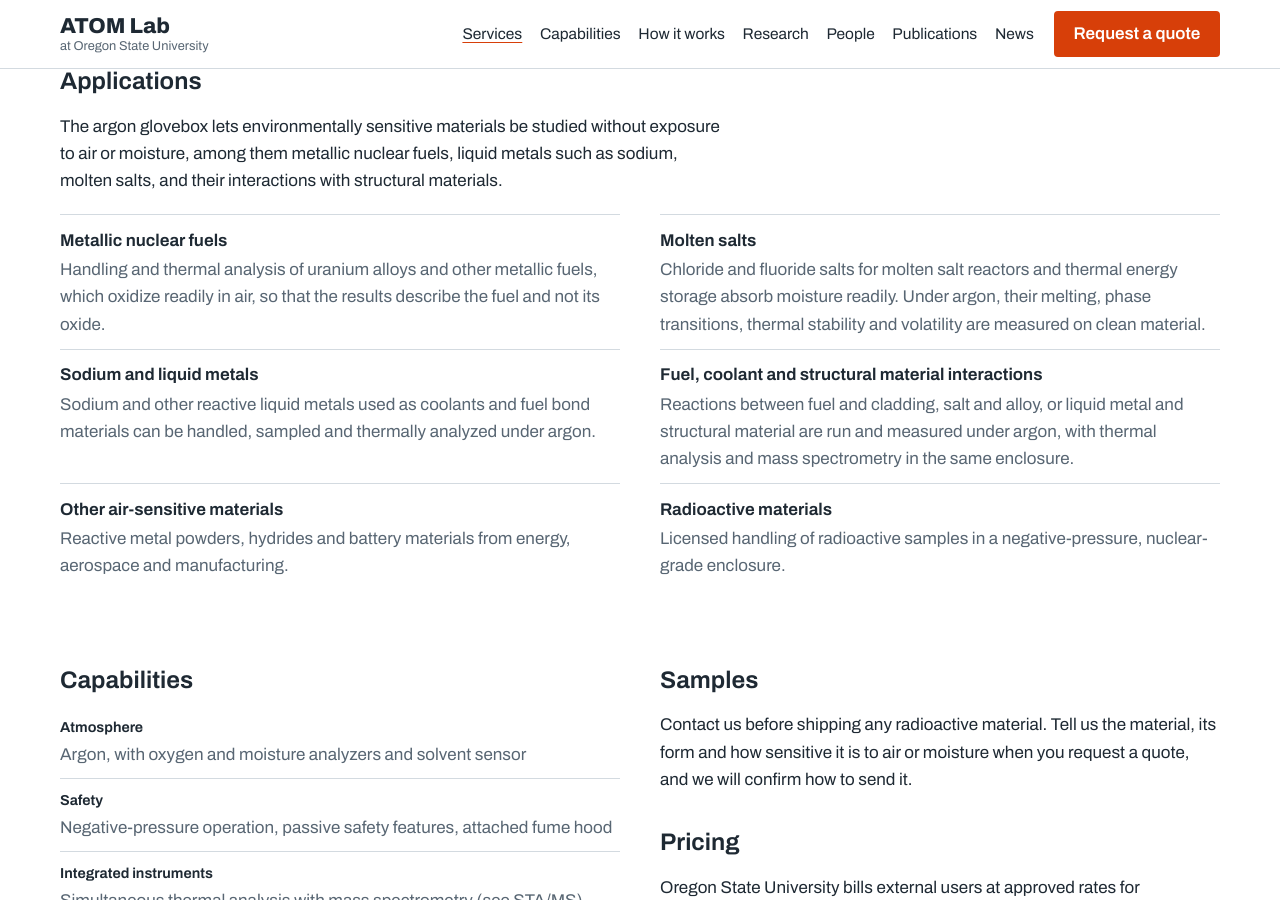
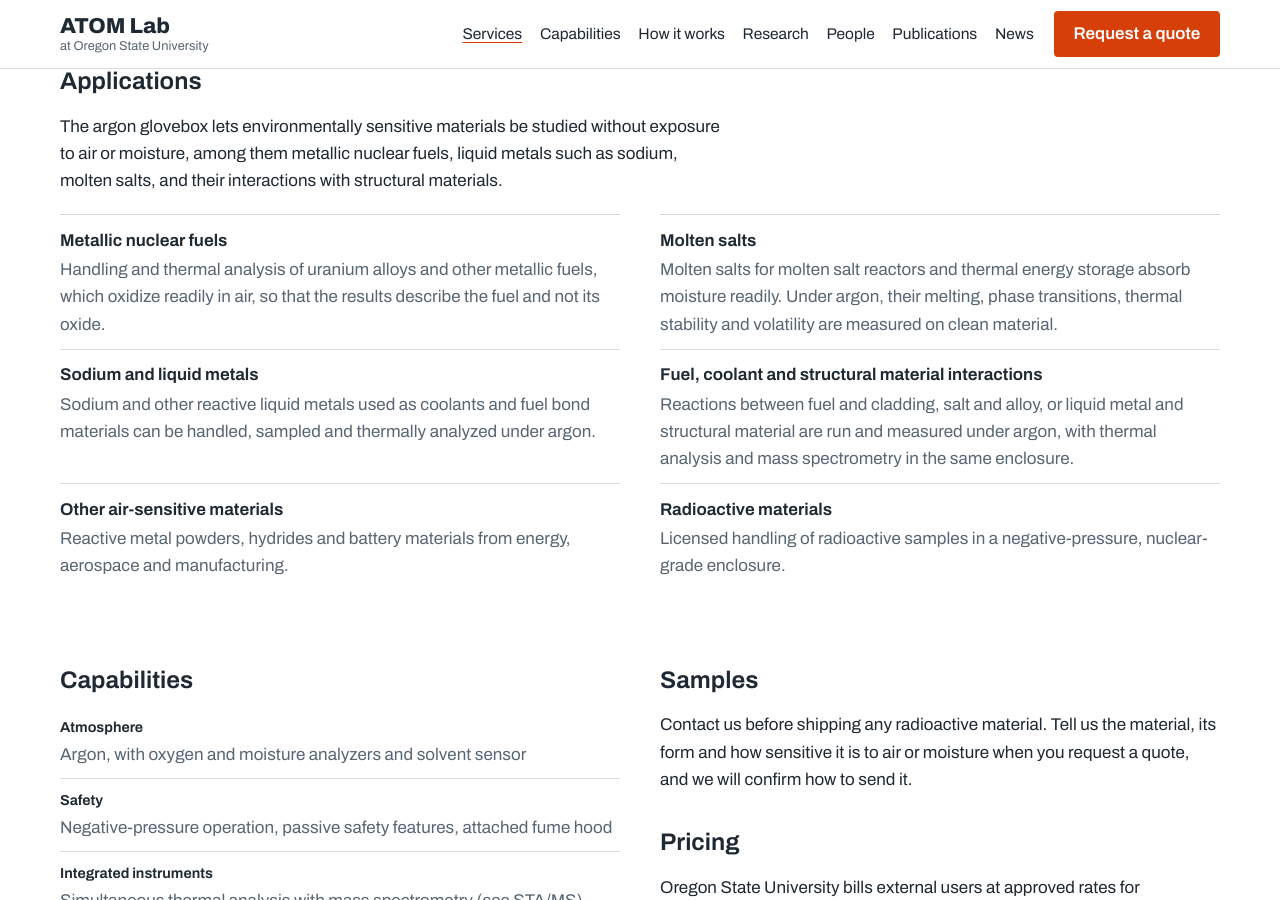
Before and after one commit to tianyichn/tianyichn.github.io, a Jekyll site: the page built from _services/glovebox.md, in a window 1280 px wide and 900 px high, scrolled down 342 px. Built offline with Jekyll 4.4.1, drawn with Linux system fonts in a browser that asks for light colours.

Commit message:
Service pages: generic molten salts; stress relaxation and creep tests
Co-Authored-By: Claude Opus 5.5 <noreply@anthropic.com>

```diff
--- a/_services/glovebox.md
+++ b/_services/glovebox.md
@@ -9,7 +9,7 @@ instrument: LC Technology Solutions nuclear-grade argon glovebox
 applications_intro: "The argon glovebox lets environmentally sensitive materials be studied without exposure to air or moisture, among them metallic nuclear fuels, liquid metals such as sodium, molten salts, and their interactions with structural materials."
 applications:
   - ["Metallic nuclear fuels", "Handling and thermal analysis of uranium alloys and other metallic fuels, which oxidize readily in air, so that the results describe the fuel and not its oxide."]
-  - ["Molten salts", "Chloride and fluoride salts for molten salt reactors and thermal energy storage absorb moisture readily. Under argon, their melting, phase transitions, thermal stability and volatility are measured on clean material."]
+  - ["Molten salts", "Molten salts for molten salt reactors and thermal energy storage absorb moisture readily. Under argon, their melting, phase transitions, thermal stability and volatility are measured on clean material."]
   - ["Sodium and liquid metals", "Sodium and other reactive liquid metals used as coolants and fuel bond materials can be handled, sampled and thermally analyzed under argon."]
   - ["Fuel, coolant and structural material interactions", "Reactions between fuel and cladding, salt and alloy, or liquid metal and structural material are run and measured under argon, with thermal analysis and mass spectrometry in the same enclosure."]
   - ["Other air-sensitive materials", "Reactive metal powders, hydrides and battery materials from energy, aerospace and manufacturing."]
```
Also changed, not shown: _services/in-situ-mechanical.md (+1 -1 lines).
